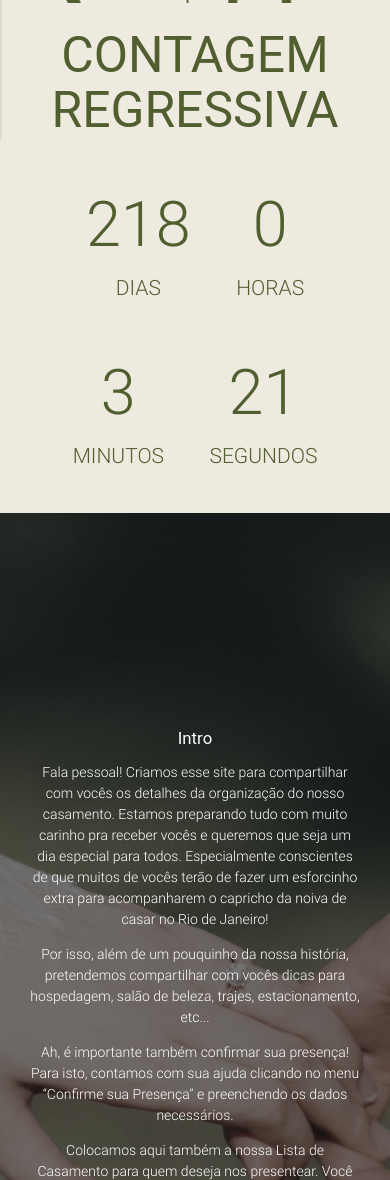
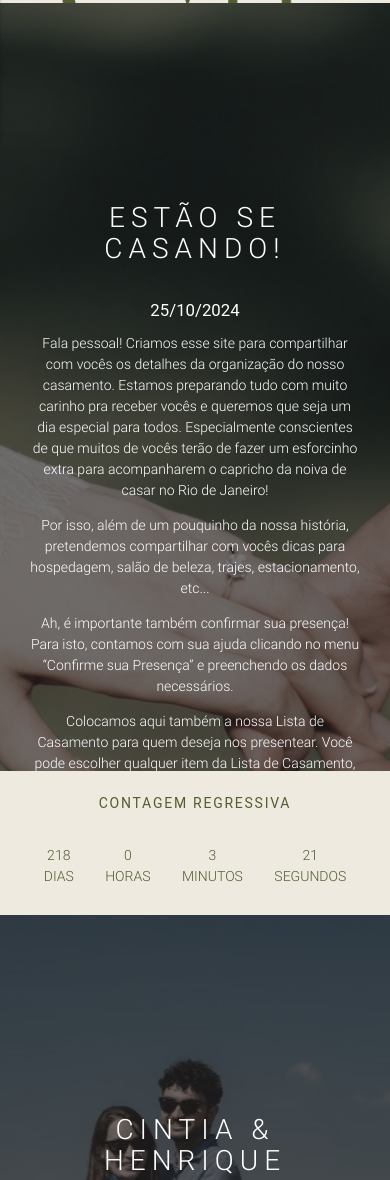
Before and after one commit to cayque/cintia-henrique, a plain HTML site: page index.html in a window 390 px wide. Shown: the part 765-1945 px from the top of the page. Drawn offline with Linux system fonts and the light colour scheme; a web font is replaced by a local one.

Commit message:
Teste imagens

```diff
--- a/assets/css/style.css
+++ b/assets/css/style.css
@@ -147,13 +147,13 @@ header h5 {
 }
 
 .container-contador {
-	margin: 20px auto;
+	margin: 10px auto;
 	text-align: center;
   }
 
   .container-contador h2 {
 	font-weight: normal;
-	/* letter-spacing: .125rem; */
+	letter-spacing: .125rem;
 	text-transform: uppercase;
   }
 
@@ -170,7 +170,7 @@ header h5 {
 	font-size: 4.5rem;
   }
 
-  .container-contador .emoji {
+  /* .container-contador .emoji {
 	display: none;
 	padding: 1rem;
   }
@@ -178,4 +178,18 @@ header h5 {
   .container-contador .emoji span {
 	font-size: 4rem;
 	padding: 0 .5rem;
+  } */
+
+  @media all and (max-width: 768px) {
+	.container-contador h2 {
+	  font-size: calc(1.5rem * var(--smaller));
+	}
+
+	.container-contador li {
+	  font-size: calc(1.125rem * var(--smaller));
+	}
+
+	.container-contador li span {
+	  font-size: calc(3.375rem * var(--smaller));
+	}
   }
--- a/assets/scripts/script.js
+++ b/assets/scripts/script.js
@@ -85,7 +85,7 @@ $(document).ready(function() {
 
 		  //do something later when date is reached
 		  if (distance < 0) {
-			document.getElementById("headline").innerText = "It's my birthday!";
+			document.getElementById("headline").innerText = "É nosso Casamento!";
 			document.getElementById("countdown").style.display = "none";
 			document.getElementById("content").style.display = "block";
 			clearInterval(x);
--- a/index.html
+++ b/index.html
@@ -3,7 +3,7 @@
 <head>
   	<meta charset="UTF-8">
   	<title>Nosso casamento</title>
-	<link rel="shortcut icon" href="assets/image/Logo.png">
+	<link rel="shortcut icon" href="assets/image/Ícone transparente.png">
   	<link rel="stylesheet" href="https://fonts.googleapis.com/css?family=Sacramento">
   	<link rel="stylesheet" href="https://fonts.googleapis.com/icon?family=Material+Icons">
 
@@ -52,10 +52,39 @@
 </section>
 
 
-<section class="parallax-contador" id="intro">
-	<!-- <div class="parallax">
+
+
+
+
+<section class="parallax-container" id="intro">
+	<div class="parallax">
 		<img class="img-fundo" src="assets/image/Intro.jpg">
-	</div> -->
+	</div>
+
+	<section class="info" >
+		<div class="row container center-align tdetails">
+			<header class="col s12">
+				<h1>Estão se casando!</h1>
+			</header>
+		</div>
+
+		<div class="row container">
+			<div class="col s12 center-align">
+				<div class="detail">
+					<h4>25/10/2024</h4>
+					<p>Fala pessoal! Criamos esse site para compartilhar com vocês os detalhes da organização do nosso casamento. Estamos preparando tudo com muito carinho pra receber vocês e queremos que seja um dia especial para todos. Especialmente conscientes de que muitos de vocês terão de fazer um esforcinho extra para acompanharem o capricho da noiva de casar no Rio de Janeiro!</p>
+					<p>Por isso, além de um pouquinho da nossa história, pretendemos compartilhar com vocês dicas para hospedagem, salão de beleza, trajes, estacionamento, etc...</p>
+					<p>Ah, é importante também confirmar sua presença! Para isto, contamos com sua ajuda clicando no menu “Confirme sua Presença” e preenchendo os dados necessários.</p>
+					<p>Colocamos aqui também a nossa Lista de Casamento para quem deseja nos presentear. Você pode escolher qualquer item da Lista de Casamento, seja um item de algum dos sites, lojas físicas, ou então vocês podem utilizar a opção de cotas. Fiquem à vontade!</p>
+					<p>Estamos muito felizes e contamos com a presença de todos no nosso grande dia!</p>
+				</div>
+			</div>
+
+		</div>
+	</section>
+</section>
+
+<section class="parallax-contador" >
 	<div class="container-contador">
 		<h2 id="headline">Contagem Regressiva</h2>
 		<div id="countdown">
@@ -66,40 +95,27 @@
 				<li><span id="seconds"></span>Segundos</li>
 			</ul>
 		</div>
-		<div id="content" class="emoji">
+		<!-- <div id="content" class="emoji">
 			<span>🥳</span>
 			<span>🎉</span>
 			<span>🎂</span>
-		</div>
+		</div> -->
 	</div>
 </section>
 
-
-
-<section class="parallax-container" id="intro">
+<section class="parallax-container" id="casal">
 	<div class="parallax">
-		<img class="img-fundo" src="assets/image/Intro.jpg">
+		<img class="img-fundo" src="assets/image/Casal.jpg">
 	</div>
 
 	<section class="info" >
-		<!-- <div class="row container center-align tdetails">
+		<div class="row container center-align tdetails">
 			<header class="col s12">
-				<h1>Intro</h1>
+				<h1>Cintia & Henrique</h1>
 			</header>
-		</div> -->
+		</div>
 
 		<div class="row container">
-			<div class="col s12 center-align">
-				<div class="detail">
-					<h4>Intro</h4>
-					<p>Fala pessoal! Criamos esse site para compartilhar com vocês os detalhes da organização do nosso casamento. Estamos preparando tudo com muito carinho pra receber vocês e queremos que seja um dia especial para todos. Especialmente conscientes de que muitos de vocês terão de fazer um esforcinho extra para acompanharem o capricho da noiva de casar no Rio de Janeiro!</p>
-					<p>Por isso, além de um pouquinho da nossa história, pretendemos compartilhar com vocês dicas para hospedagem, salão de beleza, trajes, estacionamento, etc...</p>
-					<p>Ah, é importante também confirmar sua presença! Para isto, contamos com sua ajuda clicando no menu “Confirme sua Presença” e preenchendo os dados necessários.</p>
-					<p>Colocamos aqui também a nossa Lista de Casamento para quem deseja nos presentear. Você pode escolher qualquer item da Lista de Casamento, seja um item de algum dos sites, lojas físicas, ou então vocês podem utilizar a opção de cotas. Fiquem à vontade!</p>
-					<p>Estamos muito felizes e contamos com a presença de todos no nosso grande dia!</p>
-				</div>
-			</div>
-
 			<div class="col s12 center-align">
 				<div class="detail">
 					<h4>Casal</h4>
@@ -136,8 +152,8 @@
 			<div class="col s12 center-align">
 				<div class="detail">
 					<h4>Onde</h4>
-					<p>Rua Cosme Velho, 470 - Cosme Velho</p>
-					<p>Rio de Janeiro - RJ, 22241-090</p>
+					<p>(Paróquia São José da Lagoa) Av. Borges de Medeiros, 2735 - Lagoa</p>
+					<p>Rio de Janeiro - RJ, 22470-001</p>
 				</div>
 			</div>
 		</div>
@@ -196,7 +212,7 @@
 		</header>
 
 		<div class="col s12 center-align cta top">
-			<a class="waves-effect waves-red btn-large white"><i class="material-icons right">send</i>Confirmar</a>
+			<a class="waves-effect waves-red btn-large white" href="https://noivos.casar.com/cintia-e-henrique#/rsvp"><i class="material-icons right">send</i>Confirmar</a>
 		</div>
 	</div>
 </section>
```
